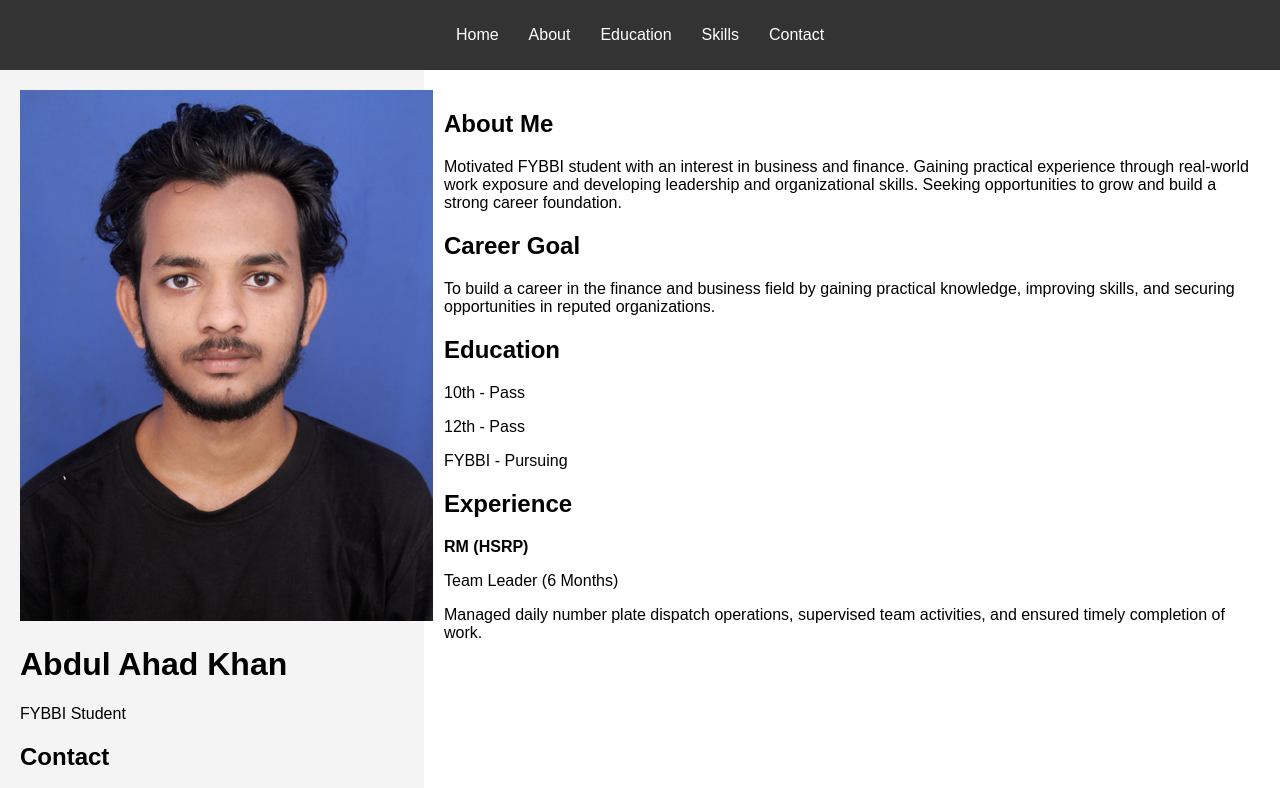
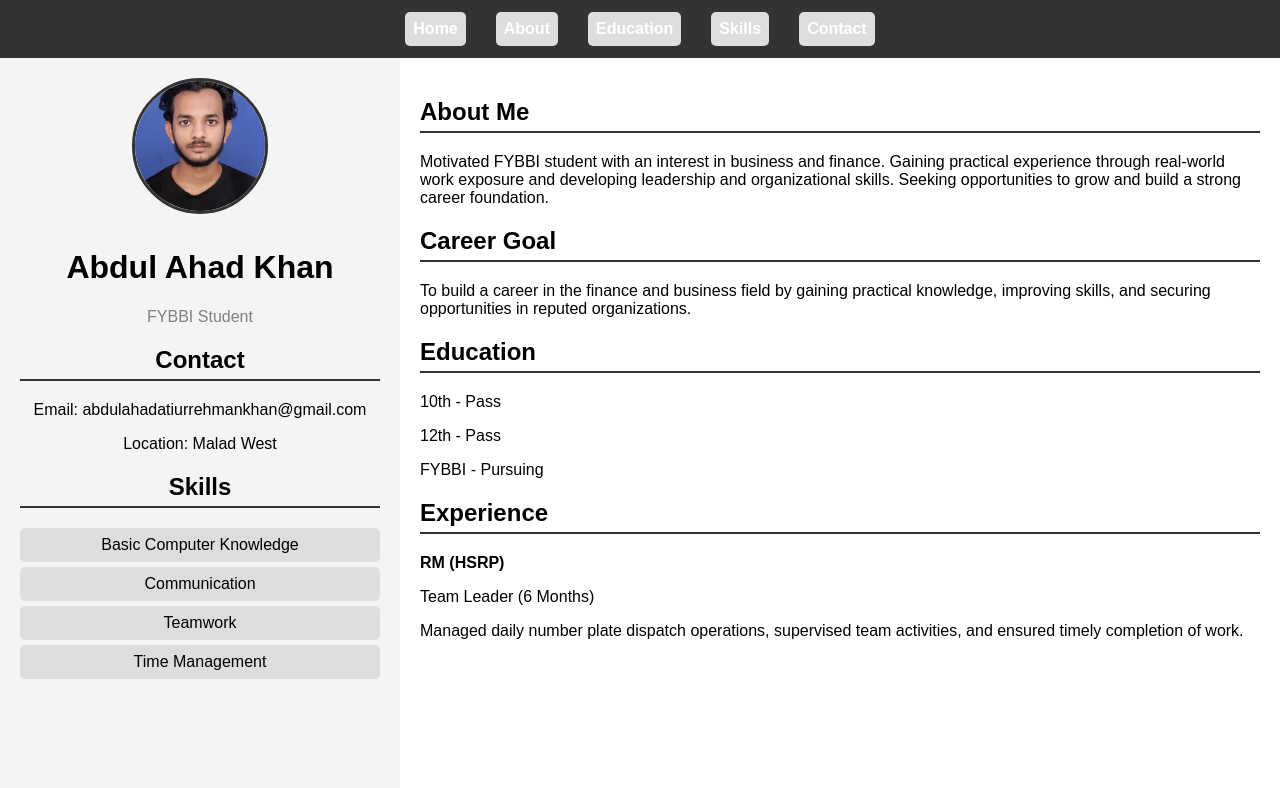
Before and after one commit to abdulahadatiurrehmankhan-sys/Abdul-Ahad-khan-, a plain HTML site: page index.html in a window 1280 px wide. Shown: the top 788 px of the page. Drawn offline with Linux system fonts and the light colour scheme.

Commit message:
Update style.css

```diff
--- a/style.css
+++ b/style.css
@@ -1,18 +1,21 @@
 body {
     margin: 0;
-    font-family: Arial;
+    font-family: Arial, sans-serif;
 }
 
 /* Navbar */
 nav {
     background: #333;
-    padding: 10px;
+    padding: 12px;
+    position: sticky;
+    top: 0;
 }
 
 nav ul {
     list-style: none;
     display: flex;
     justify-content: center;
+    margin: 0;
     padding: 0;
 }
 
@@ -23,6 +26,7 @@ nav ul li {
 nav ul li a {
     color: white;
     text-decoration: none;
+    font-weight: bold;
 }
 
 nav ul li a:hover {
@@ -32,9 +36,60 @@ nav ul li a:hover {
 /* Layout */
 .container {
     display: flex;
+    min-height: 100vh;
 }
 
-/* Left Side */
+/* Left Section */
+.left {
+    width: 30%;
+    background: #f4f4f4;
+    padding: 20px;
+    text-align: center;
+}
+
+.title {
+    color: gray;
+    margin-bottom: 20px;
+}
+
+/* Profile Image */
+.profile img {
+    width: 130px;
+    height: 130px;
+    border-radius: 50%;
+    object-fit: cover;
+    border: 3px solid #333;
+    margin-bottom: 10px;
+}
+
+/* Right Section */
+.right {
+    width: 70%;
+    padding: 30px;
+}
+
+/* Sections */
+section {
+    margin-bottom: 25px;
+}
+
+h2 {
+    border-bottom: 2px solid #333;
+    padding-bottom: 5px;
+}
+
+/* Skills list */
+ul {
+    padding: 0;
+    list-style: none;
+}
+
+ul li {
+    background: #ddd;
+    margin: 5px 0;
+    padding: 8px;
+    border-radius: 5px;
+}/* Left Side */
 .left {
     width: 30%;
     background: #f4f4f4;
```
